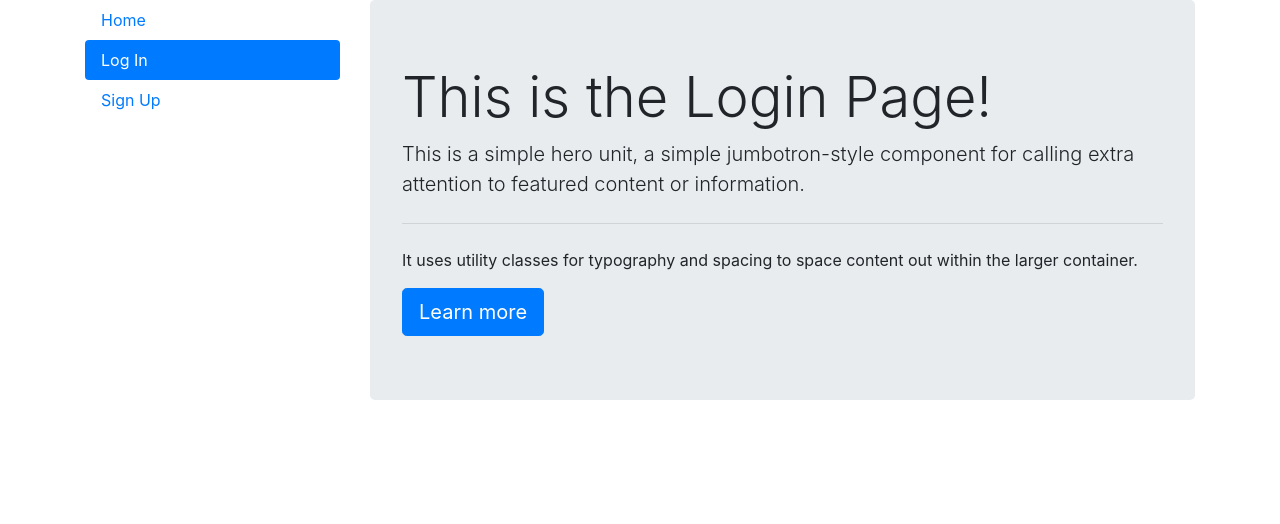
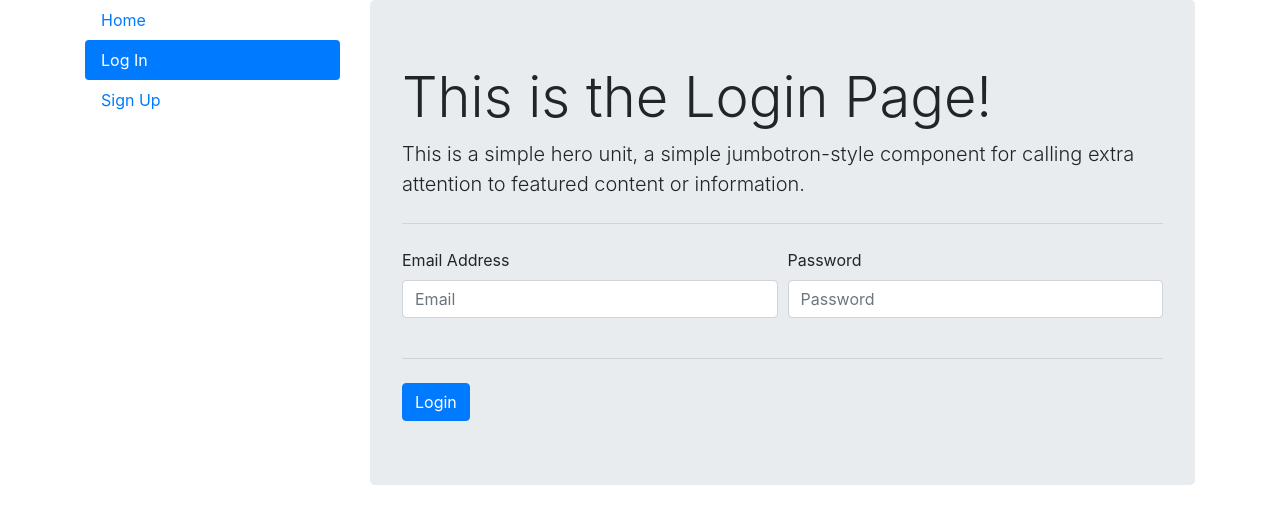
Before and after one commit to jmccasusi/quiz_app, a Node server app: page /login in a window 1280 px wide. Shown: the part 56-580 px from the top of the page. Run offline with Node 20, Linux system fonts and the light colour scheme; some libraries are stand-ins or nearby versions.

Commit message:
Login and logout working. Create route still has bug

```diff
--- a/controllers/sessions.js
+++ b/controllers/sessions.js
@@ -38,7 +38,7 @@ sessions.post('/login', (req, res) => {
                 req.session.currentUser = foundUser;
                 res.redirect('/');
             } else {
-                res.redirect('./new');
+                res.redirect('/login');
             }
         }
 	});
@@ -63,7 +63,7 @@ sessions.post('/register', (req, res) => {
 
 });
 
-sessions.delete('/', (req, res) => {
+sessions.delete('/logout', (req, res) => {
 	req.session.destroy(() => {
 		res.redirect('/');
 	});
--- a/server.js
+++ b/server.js
@@ -41,7 +41,7 @@ app.use('/teachers', teachersController);
 // Routes
 app.get('/' , (req, res) => {
     if(req.session.currentUser){
-        if(req.session.currentUser.classification==="student"){
+        if(req.session.currentUser.classification==="students"){
             res.redirect('/students');
         } else {
             res.redirect('/teachers');
--- a/views/partials/nav.ejs
+++ b/views/partials/nav.ejs
@@ -14,7 +14,9 @@
         <a class="nav-link" href="#">Help</a>
       </li>
       <li class="nav-item">
-        <a class="nav-link" href="#">Logout</a>
+        <form action="/logout?_method=DELETE" method="POST">
+          <input type="submit" class="nav-link" value="Logout"></input>
+        </form>
       </li>
       <!-- <li class="nav-item dropdown">
               <a class="nav-link dropdown-toggle" href="#" id="navbarDropdownMenuLink" role="button" data-toggle="dropdown" aria-haspopup="true" aria-expanded="false">
--- a/views/strangers/login.ejs
+++ b/views/strangers/login.ejs
@@ -3,7 +3,19 @@
         <p class="lead">This is a simple hero unit, a simple jumbotron-style component for calling extra
             attention to featured content or information.</p>
         <hr class="my-4">
-        <p>It uses utility classes for typography and spacing to space content out within the larger
-            container.</p>
-        <a class="btn btn-primary btn-lg" href="#" role="button">Learn more</a>
+        <form action="/login" method="POST">
+            <div class="form-row">
+                <div class="form-group col-md-6">
+                    <label for="email">Email Address</label>
+                    <input type="email" class="form-control" id="email" name="email" placeholder="Email">
+                </div>
+                <div class="form-group col-md-6">
+                        <label for="password">Password</label>
+                        <input type="password" class="form-control" id="password" name="password" placeholder="Password">
+                    </div>
+            </div>
+            <hr class="my-4">
+
+            <button type="submit" class="btn btn-primary">Login</button>
+        </form>
 </div>
```
